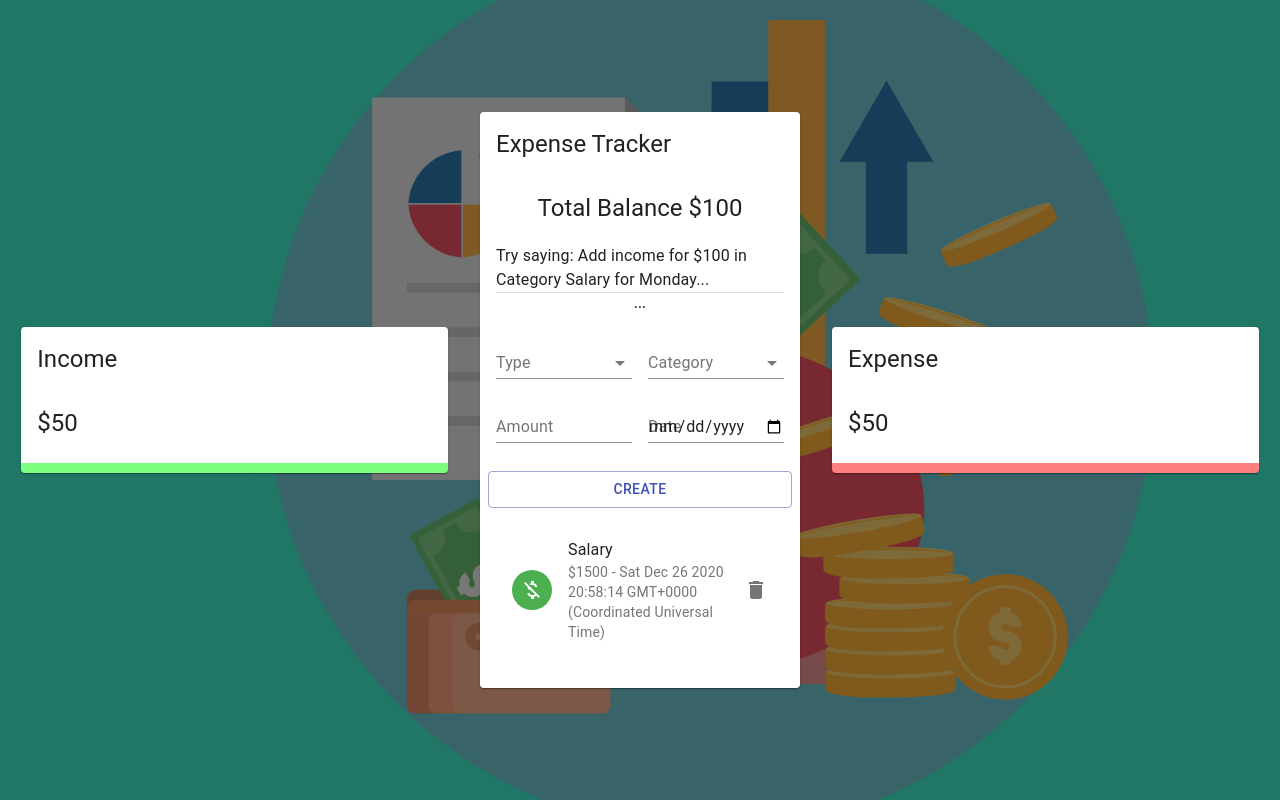
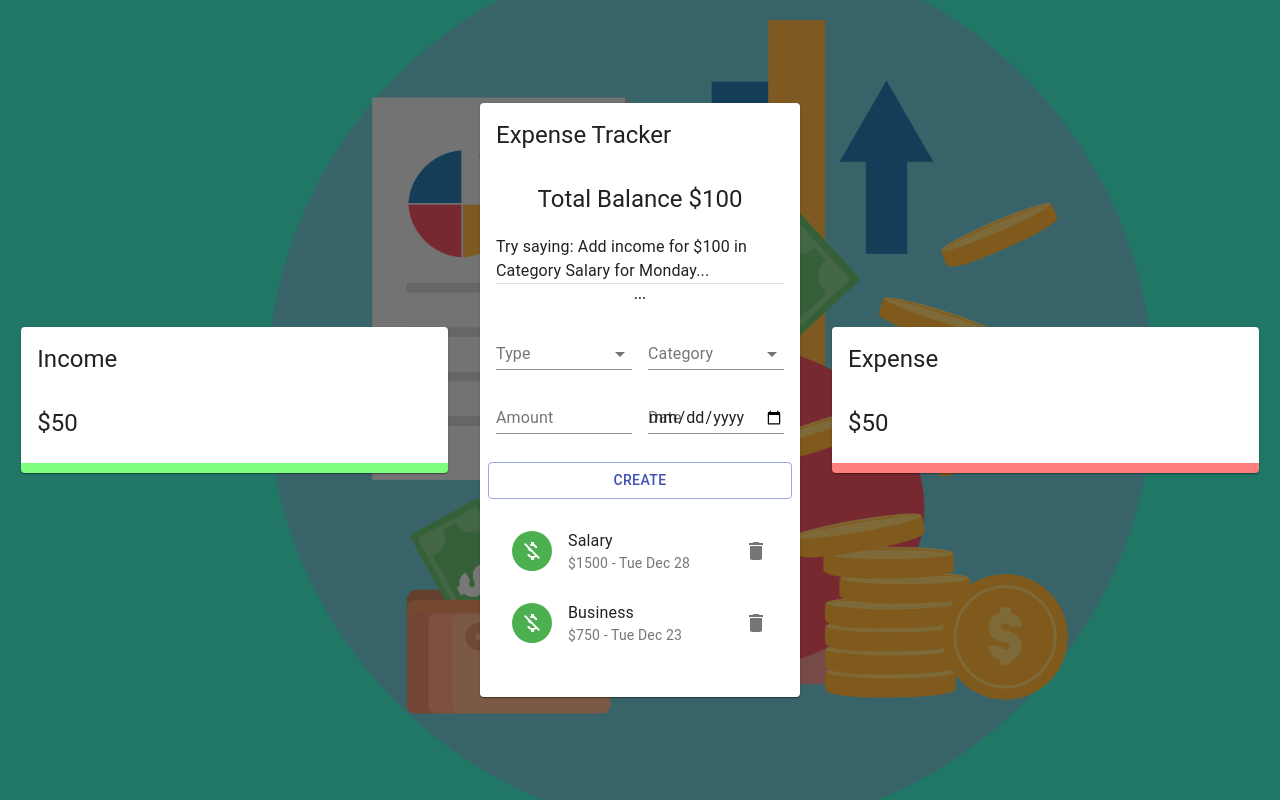
Before and after one commit to ebubekir/expense-tracker, a React (Create React App) app: page / in a window 1280 px wide. Built offline with nearby package versions, Linux system fonts and the light colour scheme.

Commit message:
Add context

```diff
--- a/src/components/Main/List/List.jsx
+++ b/src/components/Main/List/List.jsx
@@ -8,7 +8,9 @@ const List = () => {
     const classes = useStyles();
 
     const transactions = [
-        { id: 1, type: "Income", category: "Salary", amount: 1500, date: new Date() }
+        { id: 1, type: "Income", category: "Salary", amount: 1500, date: "Tue Dec 28" },
+        { id: 2, type: "Income", category: "Business", amount: 750, date: "Tue Dec 23" },
+        { id: 3, type: "Expense", category: "Pets", amount: 112, date: "Tue Dec 20" }
     ];
 
     return (
--- /dev/null
+++ b/src/context/context.js
@@ -0,0 +1,17 @@
+import React, { useReducer, createContext } from 'react';
+
+
+
+const initialState = [];
+
+
+
+export const ExpenseTrackerContext = createContext(initialState);
+
+export const Provider = ({ children }) => {
+    return (
+        <ExpenseTrackerContext.Provider value={{ appName: 'Expense Tracker'}}>
+            { children }
+        </ExpenseTrackerContext.Provider>
+    )
+};
--- a/src/index.js
+++ b/src/index.js
@@ -1,6 +1,6 @@
 import React from 'react';
 import ReactDOM from 'react-dom';
-
+import { Provider } from './context/context';
 import App from './App';
 import './index.css';
 ReactDOM.render(<App />, document.getElementById('root'));
```
Also changed, not shown: 1 other file (tests, documents, lock files or other folders).
